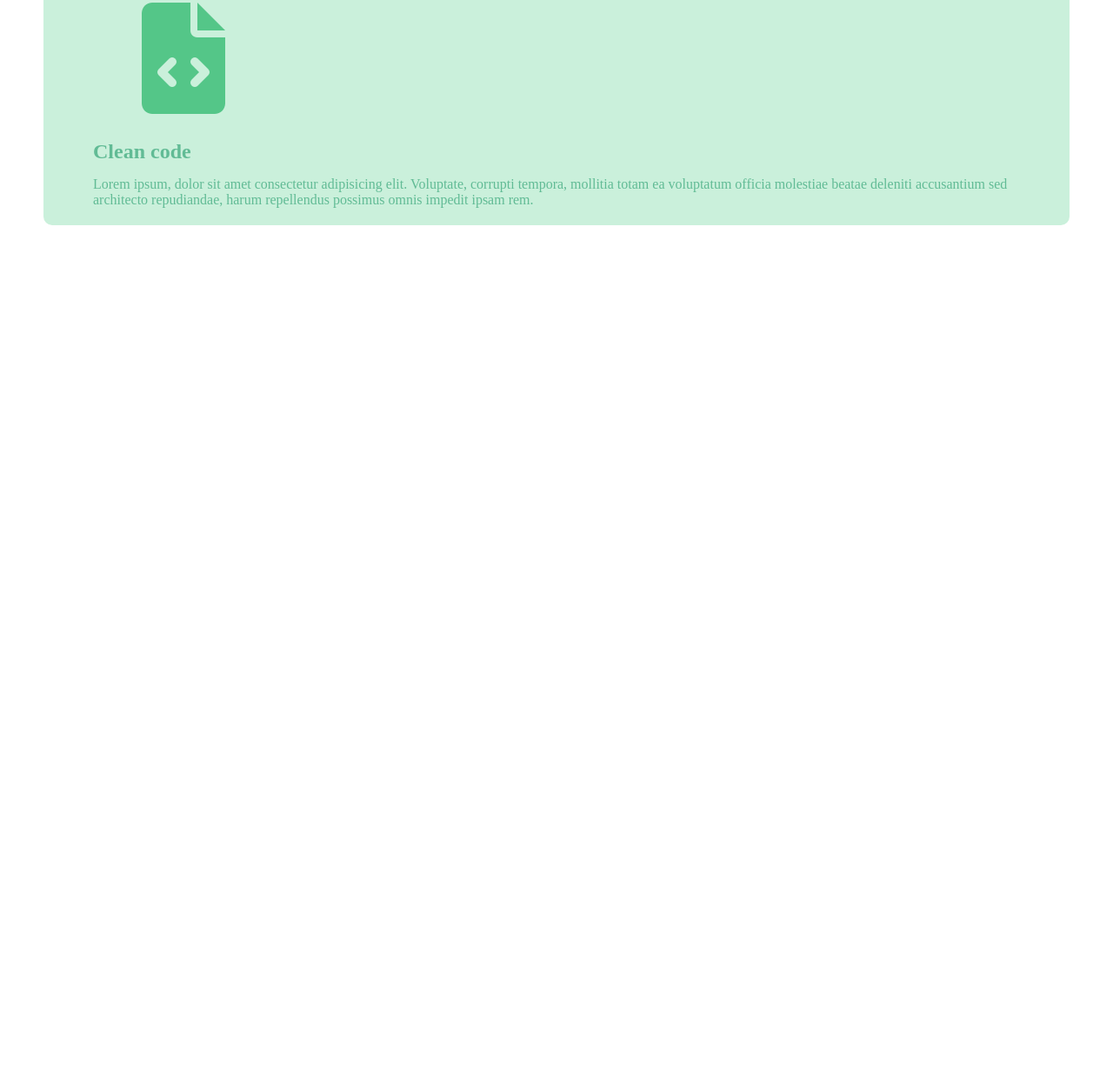
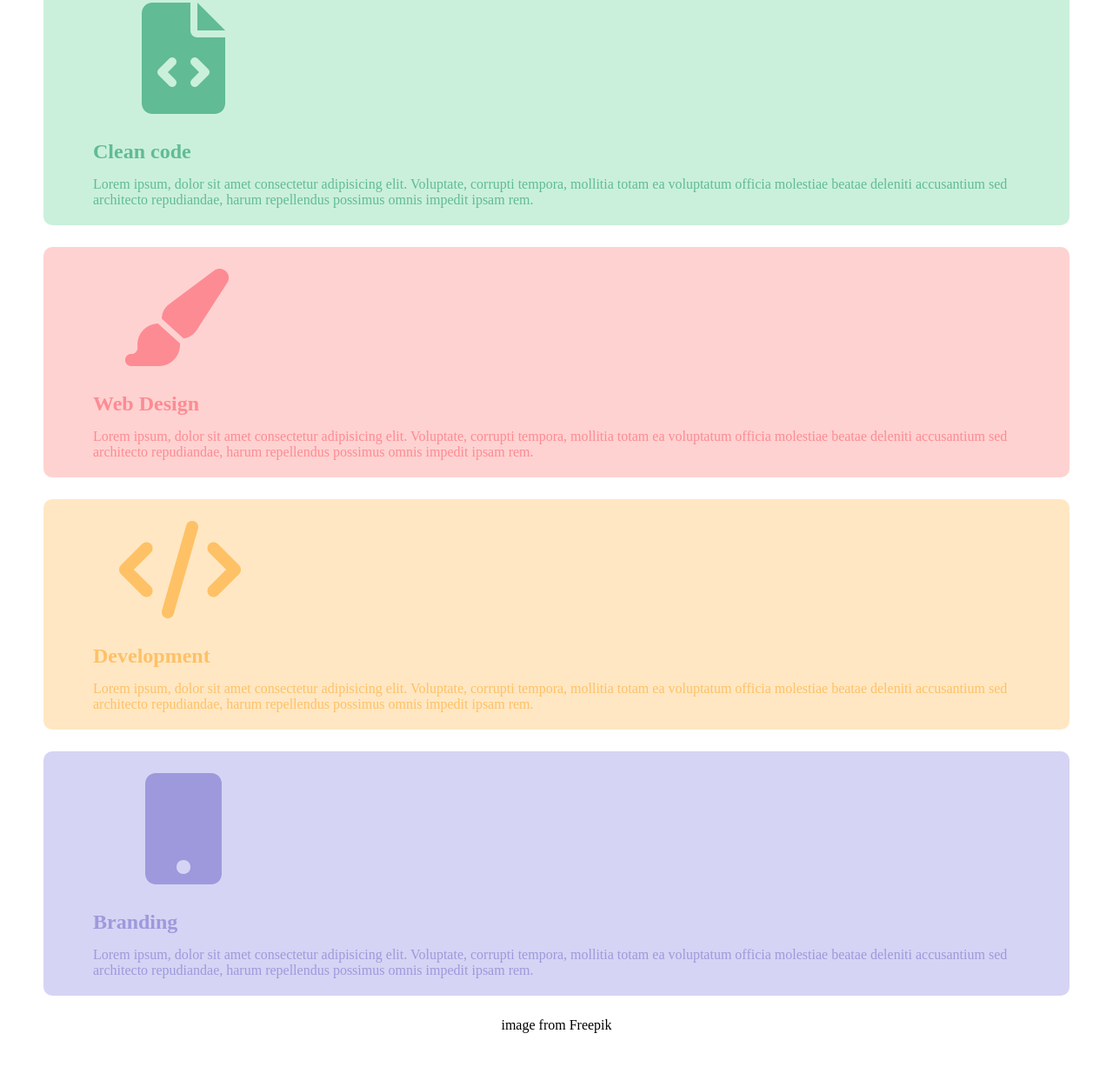
Before and after one commit to Al3ss4/html-css-responsive-flex-layout, a plain HTML site: page index.html in a window 1280 px wide. Shown: the part 711-1938 px from the top of the page at 87% size. Before the commit the page ends 1020 px from the top, so only its background shows below. Drawn offline with Linux system fonts and the light colour scheme.

Commit message:
add  demo-section

```diff
--- a/index.html
+++ b/index.html
@@ -39,7 +39,7 @@
                     <p>Lorem ipsum dolor sit amet consectetur adipisicing elit. Obcaecati vitae natus rem,
                         blanditiis,beatae, nobis omnis quod deleniti quibusdam ad quae amet. Quam voluptatum sed et quae
                         asperiores, tempore accusantium.</p>
-                    <a class="btn" href="#"><i class="fa-brands fa-apple"></i>  App store</a>
+                    <a class="btn" href="#"><i class="fa-brands fa-apple"></i> App store</a>
                     <div class="img-demo"></div>
                 </div>
                 <!-- / demo-app -->
@@ -48,13 +48,50 @@
                 <div class="clean-code">
                     <i class="fa-solid fa-8x fa-file-code green icon"></i>
                     <h2> Clean code </h2>
-                    <p>Lorem ipsum, dolor sit amet consectetur adipisicing elit. Voluptate, corrupti tempora, mollitia totam ea voluptatum officia molestiae beatae deleniti accusantium sed architecto repudiandae, harum repellendus possimus omnis impedit ipsam rem.</p>
+                    <p>Lorem ipsum, dolor sit amet consectetur adipisicing elit. Voluptate, corrupti tempora,
+                        mollitia
+                        totam ea voluptatum officia molestiae beatae deleniti accusantium sed architecto
+                        repudiandae,
+                        harum repellendus possimus omnis impedit ipsam rem.</p>
                 </div>
                 <!-- / clean-code -->
-                <div class=" web-design"></div>
-                <div class="development"></div>
-                <div class="branding"></div>
 
+                <!--  web-design -->
+                <div class=" web-design">
+                    <i class="fa-solid fa-7x fa-paintbrush pink icon"></i>
+                    <h2> Web Design </h2>
+                    <p>Lorem ipsum, dolor sit amet consectetur adipisicing elit. Voluptate, corrupti tempora,
+                        mollitia
+                        totam ea voluptatum officia molestiae beatae deleniti accusantium sed architecto
+                        repudiandae,
+                        harum repellendus possimus omnis impedit ipsam rem.</p>
+                </div>
+                <!-- / web-design -->
+
+                <!-- development -->
+                <div class="development">
+                    <i class="fa-solid fa-7x fa-code yellow icon"></i>
+                    <h2> Development </h2>
+                    <p>Lorem ipsum, dolor sit amet consectetur adipisicing elit. Voluptate, corrupti tempora,
+                        mollitia
+                        totam ea voluptatum officia molestiae beatae deleniti accusantium sed architecto
+                        repudiandae,
+                        harum repellendus possimus omnis impedit ipsam rem.</p>
+                </div>
+                <!-- / development -->
+
+                <!-- branding -->
+                <div class="branding">
+                    <i class="fa-solid fa-8x fa-mobile-button violet icon"></i>
+                    <h2> Branding </h2>
+                    <p>Lorem ipsum, dolor sit amet consectetur adipisicing elit. Voluptate, corrupti tempora,
+                        mollitia
+                        totam ea voluptatum officia molestiae beatae deleniti accusantium sed architecto
+                        repudiandae,
+                        harum repellendus possimus omnis impedit ipsam rem.</p>
+                </div>
+                <span class="text-demo-section">image from Freepik</span>
+                <!-- / branding -->
 
             </div>
         </div>
--- a/style.css
+++ b/style.css
@@ -29,10 +29,6 @@ a:hover{
 
 .container{
     padding: 50px 50px;
-}
-
-.green{
-    color: #54c688;
 }
 
 
@@ -102,26 +98,81 @@ a:hover{
 /* / DEMO-APP*/
 
 /* CLEAN-CODE*/
-.clean-code{
-    padding: 10px 57px 0;
-}
 
 .clean-code{
     background-color: #caf0db;
     border-radius: 10px;
     padding: 10px 57px 5px;
+    margin-bottom:25px;
 }
 
 .clean-code > *{
     margin: 15px 0px;
 }
 
-.clean-code h2, .clean-code p{
+.clean-code h2, .clean-code p, .green{
     color: #61bb95;
 }
-
-
 /* / CLEAN-CODE*/
 
+/* WEB-DESIGN */
 
+.web-design{
+    background-color: #fed2d1;
+    border-radius: 10px;
+    padding: 10px 57px 5px;
+    margin-bottom:25px;
+}
+.web-design .icon{
+    padding: 0 30px;
+}
+.web-design > *{
+    margin: 15px 0px;
+}
+
+.web-design h2, .web-design p, .pink{
+    color: #fd8b93;
+}
+
+/* / WEB-DESIGN */
+/* DEVELOPMENT */
+
+.development{
+    background-color: #ffe7c3;
+    border-radius: 10px;
+    padding: 10px 57px 5px;
+    margin-bottom:25px;
+}
+.development .icon{
+    padding: 0 30px;
+}
+.development > *{
+    margin: 15px 0px;
+}
+
+.development h2, .development p, .yellow{
+    color: #fec166;
+}
+/* / DEVELOPMENT */
+/* BRANDING */
+
+.branding{
+    background-color: #d5d4f4;
+    border-radius: 10px;
+    padding: 10px 57px 5px;
+    margin-bottom:25px;
+}
+
+.branding > *{
+    margin: 15px 0px;
+}
+
+.branding h2, .branding p, .violet{
+    color: #9e99dc;
+}
+/* / BRANDING */
+.text-demo-section{
+    text-align: center;
+    display: block;
+}
 /* / MAIN */
```
